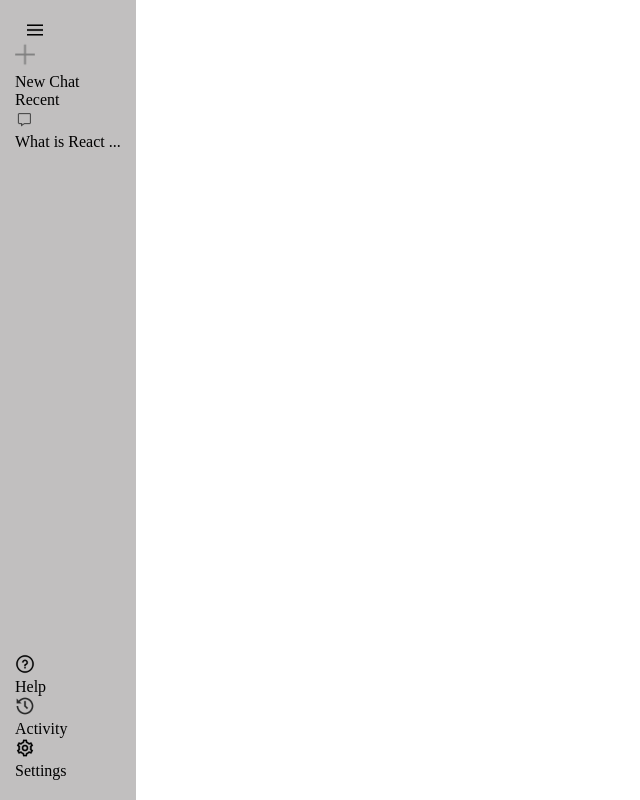
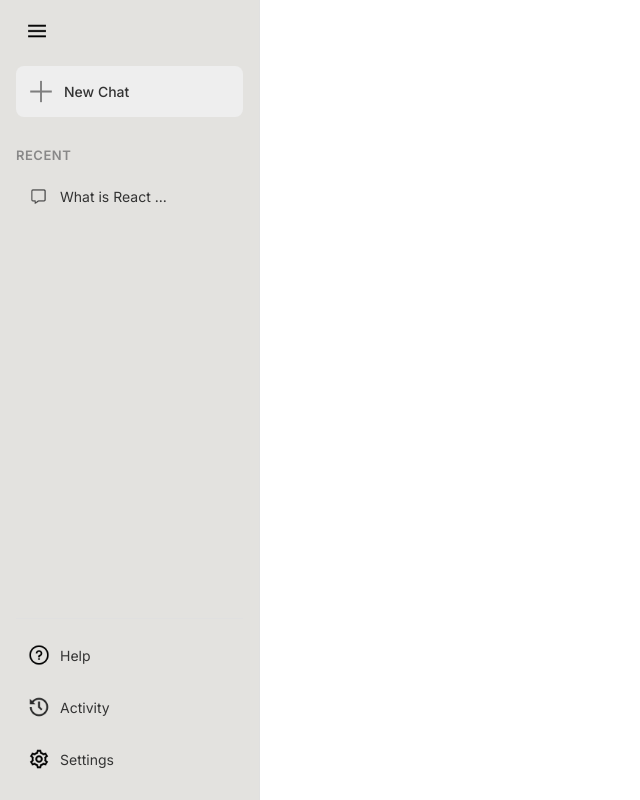
Before and after one commit to RajDeshmukh282/Phoenix, a React (Vite) app: page / in a window 1280 px wide. Shown: the whole page, without its empty margins (0-640 px from the left). Built offline with nearby package versions, Linux system fonts and the light colour scheme.

Commit message:
refactor: enhance Sidebar component structure and styling

```diff
--- a/index.html
+++ b/index.html
@@ -1,6 +1,8 @@
 <!doctype html>
 <html lang="en">
   <head>
+    <link href="https://fonts.googleapis.com/css2?family=Poppins&display=swap" rel="stylesheet">
+
     <meta charset="UTF-8" />
     <link rel="icon" type="image/svg+xml" href="/vite.svg" />
     <meta name="viewport" content="width=device-width, initial-scale=1.0" />
--- a/src/components/sidebar/Sidebar.css
+++ b/src/components/sidebar/Sidebar.css
@@ -1,19 +1,87 @@
-.Sidebar{
-    min-height: 100vh;
-    display: inline-flex;
-    flex-direction: column;
-    justify-content: space-between;
-    background-color: #c1bfbf;
-    padding: 20px 15px;
+@import url('https://fonts.googleapis.com/css2?family=Inter:wght@400;500;600&display=swap');
 
+.Sidebar {
+  min-height: 100vh;
+  width: 260px;
+  display: flex;
+  flex-direction: column;
+  justify-content: space-between;
+  background-color: #e3e2df;
+  padding: 20px 16px;
+  font-family: 'Inter', sans-serif;
+  border-right: 1px solid #e0e0e0;
+  color: #333;
 }
 
-.Sidebar img{
-    width: 20px;
+.Sidebar img {
+  width: 22px;
+  filter: grayscale(1);
+  transition: transform 0.2s ease;
+}
+.Sidebar img:hover {
+  transform: scale(1.05);
+}
 
+.Sidebar .menu {
+  margin-left: 10px;
+  cursor: pointer;
+  color: #555;
 }
-.Sidebar .menu{
-    display: block;
-    margin-left: 10px  ;
-    cursor: pointer;
+
+.Sidebar .new-chat {
+  margin-top: 20px;
+  display: flex;
+  align-items: center;
+  gap: 12px;
+  padding: 10px 14px;
+  background-color: #eeeeee;
+  border-radius: 8px;
+  color: #333;
+  font-size: 14px;
+  font-weight: 500;
+  cursor: pointer;
+  transition: background-color 0.2s ease;
 }
+.Sidebar .new-chat:hover {
+  background-color: #e0e0e0;
+}
+
+.Sidebar .recent {
+  display: flex;
+  flex-direction: column;
+  margin-top: 30px;
+}
+
+.Sidebar .recent-title {
+  font-size: 13px;
+  color: #888;
+  text-transform: uppercase;
+  font-weight: 600;
+  margin-bottom: 12px;
+  letter-spacing: 0.5px;
+}
+
+.Sidebar .recent-entry {
+  display: flex;
+  align-items: center;
+  gap: 10px;
+  padding: 10px 12px;
+  border-radius: 6px;
+  background-color: transparent;
+  color: #333;
+  font-size: 14px;
+  cursor: pointer;
+  transition: background-color 0.2s ease;
+}
+.Sidebar .recent-entry:hover {
+  background-color: #f0f0f0;
+}
+
+.Sidebar .bottom {
+  display: flex;
+  flex-direction: column;
+  gap: 10px;
+  margin-top: 40px;
+  padding-top: 15px;
+  border-top: 1px solid #e0e0e0;
+}
--- a/src/components/sidebar/Sidebar.jsx
+++ b/src/components/sidebar/Sidebar.jsx
@@ -1,43 +1,40 @@
-import React from 'react'
-import './Sidebar.css'
-import {assets} from '../../assets/assets'
+import React from "react";
+import "./Sidebar.css";
+import { assets } from "../../assets/assets";
 
 const Sidebar = () => {
   return (
-    <div className='Sidebar'>
-
-        <div className='top'>
-            <img className='menu' src={assets.menu_icon} alt="icon" />
-            <div className='new-chat'>
+    <div className="Sidebar">
+      <div className="top">
+        <img className="menu" src={assets.menu_icon} alt="icon" />
+        <div className="new-chat">
           <img src={assets.plus_icon} alt="" />
           <p>New Chat</p>
         </div>
-            <div className='recent'>
-              <p className='recent-title'>Recent</p>
-              <div className='recent-entry'>
+        <div className="recent">
+          <p className="recent-title">Recent</p>
+          <div className="recent-entry">
             <img src={assets.message_icon} alt="" />
             <p>What is React ...</p>
           </div>
-
         </div>
       </div>
-        <div className='bottom'>
-            <div className="bottom-item">
-              <img src={assets.question_icon} alt=""  />
+      <div className="bottom">
+        <div className="bottom-item recent-entry">
+          <img src={assets.question_icon} alt="" />
           <p>Help</p>
         </div>
-            <div className="bottom-item">
-              <img src={assets.history_icon} alt=""  />
+        <div className="bottom-item recent-entry">
+          <img src={assets.history_icon} alt="" />
           <p>Activity</p>
         </div>
-            <div className="bottom-item">
-              <img src={assets.setting_icon} alt=""  />
+        <div className="bottom-item recent-entry">
+          <img src={assets.setting_icon} alt="" />
           <p>Settings</p>
         </div>
       </div>
     </div>
+  );
+};
 
-  )
-}
-
-export default Sidebar
+export default Sidebar;
```
Lines whose indentation alone changed are shown as unchanged.
